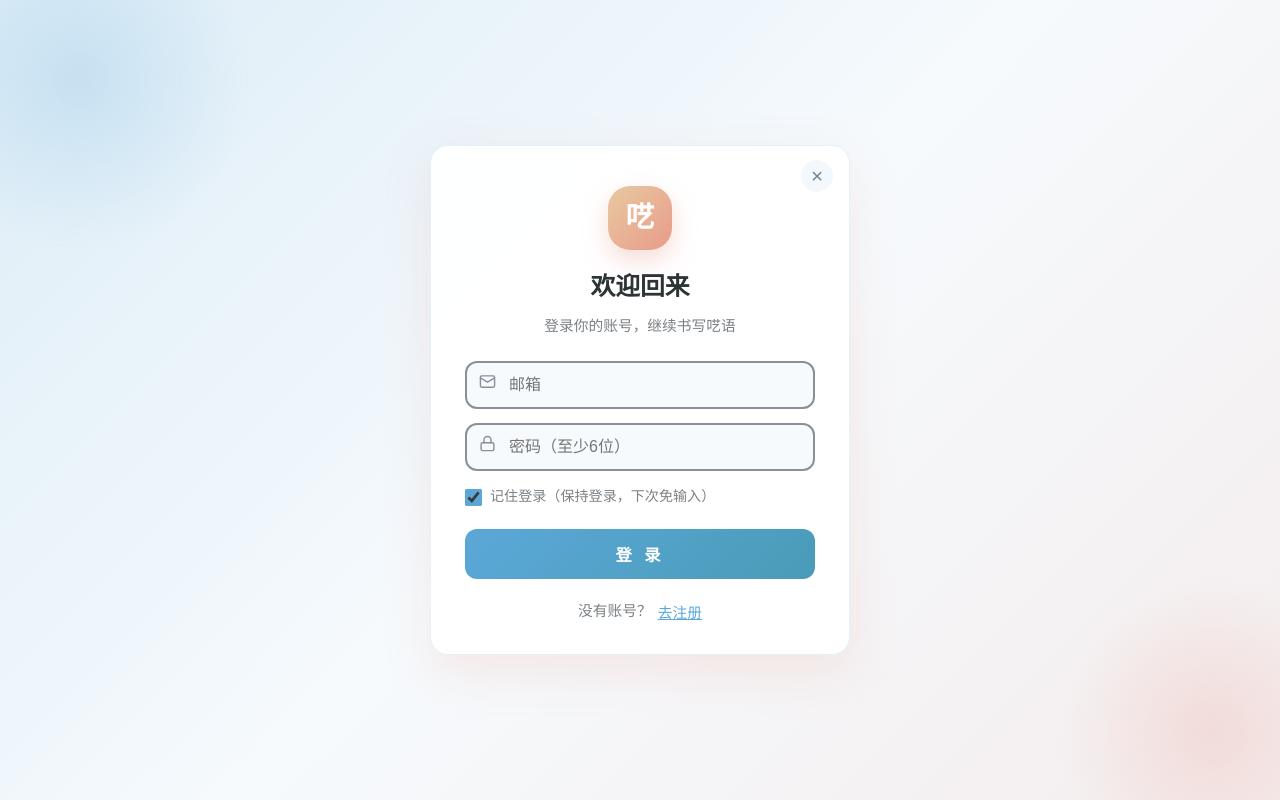
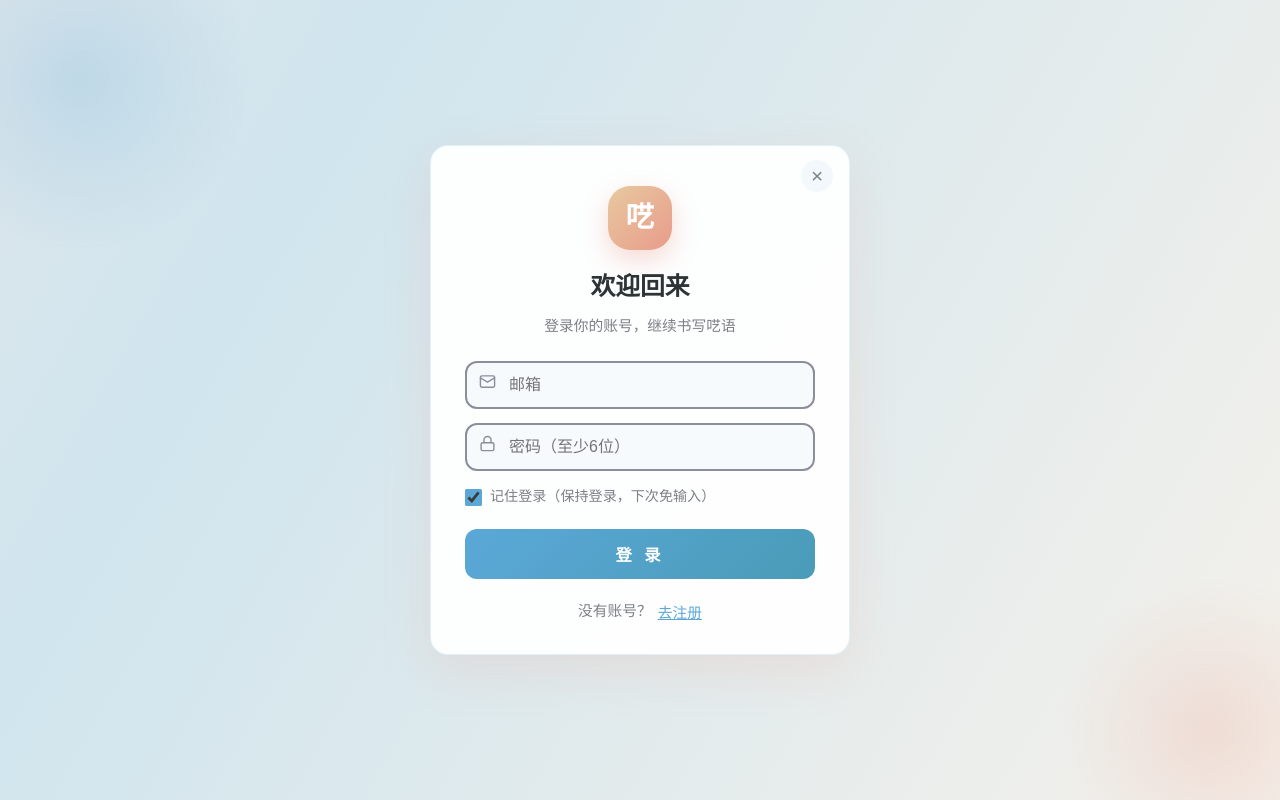
Before and after one commit to Suzukaze-Suzu/The-Set-of-Murmurs, a React (Vite) app: page /#/login in a window 1280 px wide. Built offline with nearby package versions, Linux system fonts and the light colour scheme; no server answers; the database is empty.

Commit message:
登录页背景添加渐变色流动动画

```diff
--- a/src/index.css
+++ b/src/index.css
@@ -359,7 +359,19 @@ a{color:var(--sky-blue-dark);text-decoration:none;transition:color .2s}a:hover{c
 .login-page{
   min-height:100vh;position:relative;overflow:hidden;
   display:flex;align-items:center;justify-content:center;padding:24px;
-  background:linear-gradient(135deg,color-mix(in srgb,var(--sky-blue) 16%,var(--bg-page)) 0%,var(--bg-page) 50%,color-mix(in srgb,var(--coral-pink) 14%,var(--bg-page)) 100%);
+  background:linear-gradient(120deg,
+    color-mix(in srgb,var(--sky-blue) 24%,var(--bg-page)),
+    color-mix(in srgb,var(--coral-pink) 22%,var(--bg-page)),
+    color-mix(in srgb,var(--aqua-blue) 22%,var(--bg-page)),
+    color-mix(in srgb,var(--honey-gold) 20%,var(--bg-page)),
+    color-mix(in srgb,var(--sky-blue) 24%,var(--bg-page)));
+  background-size:300% 300%;
+  animation:loginGradient 18s ease-in-out infinite;
+}
+@keyframes loginGradient{
+  0%{background-position:0% 50%}
+  50%{background-position:100% 50%}
+  100%{background-position:0% 50%}
 }
 .login-deco{position:absolute;border-radius:50%;filter:blur(6px);opacity:.5;pointer-events:none}
 .login-deco-1{width:340px;height:340px;top:-90px;left:-90px;background:radial-gradient(circle,color-mix(in srgb,var(--sky-blue) 40%,transparent),transparent 70%)}
```
